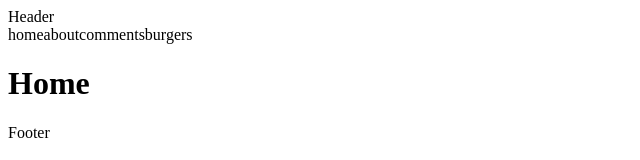
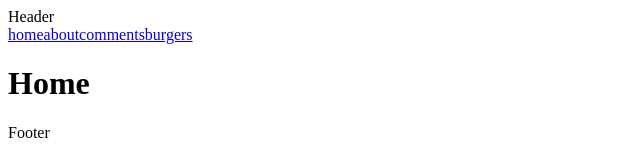
Before and after one commit to SidorovWeb/nextjs, a Next.js app: page / in a window 1280 px wide. Shown: the top 160 px of the page, without its empty margins (0-640 px from the left). Built offline with nearby package versions, Linux system fonts and the light colour scheme.

Commit message:
навигация по страницам

```diff
--- a/src/components/Header.tsx
+++ b/src/components/Header.tsx
@@ -1,3 +1,4 @@
+import Link from "next/link";
 import React from "react";
 
 export const Header = () => {
@@ -5,10 +6,10 @@ export const Header = () => {
     <header>
       <div>Header</div>
       <nav>
-        <a>home</a>
-        <a>about</a>
-        <a>comments</a>
-        <a>burgers</a>
+        <Link href='/'>home</Link>
+        <Link href='/about'>about</Link>
+        <Link href='/comments'>comments</Link>
+        <Link href='/burgers'>burgers</Link>
       </nav>
     </header>
   );
```
